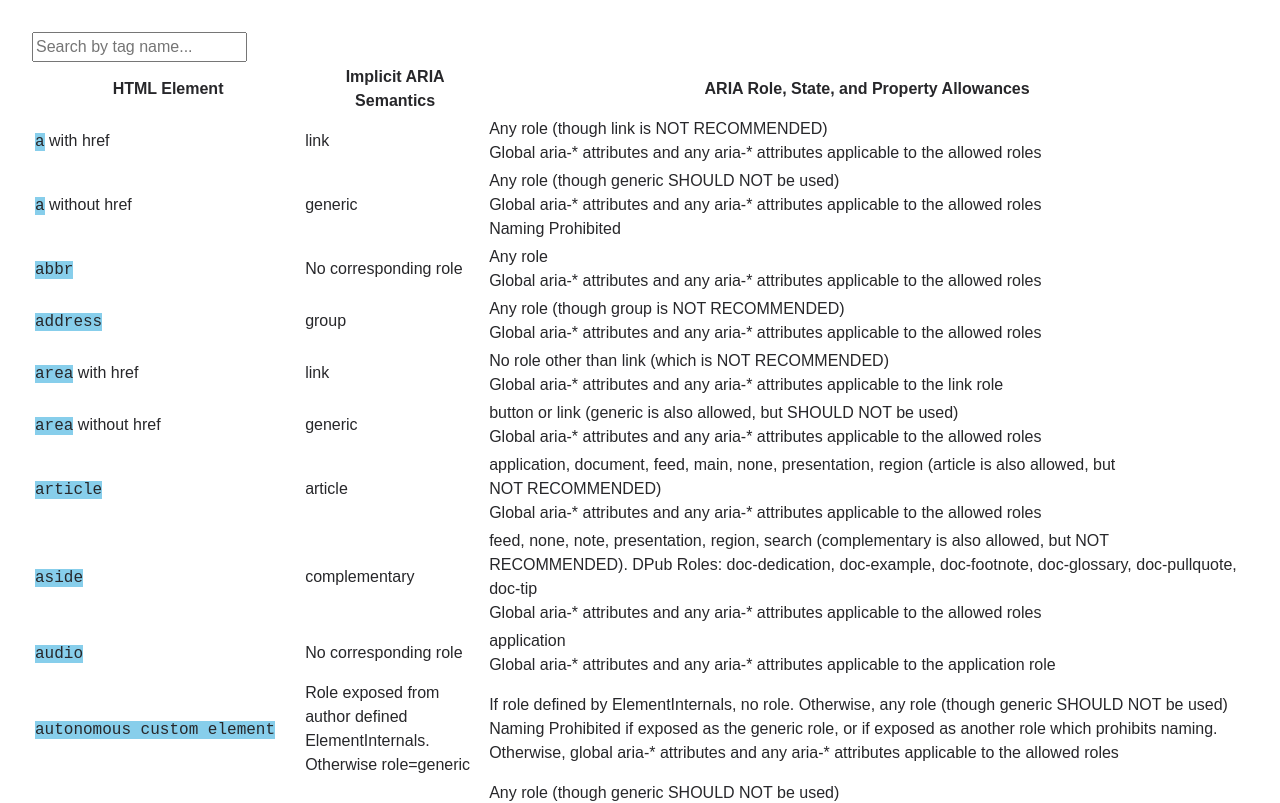
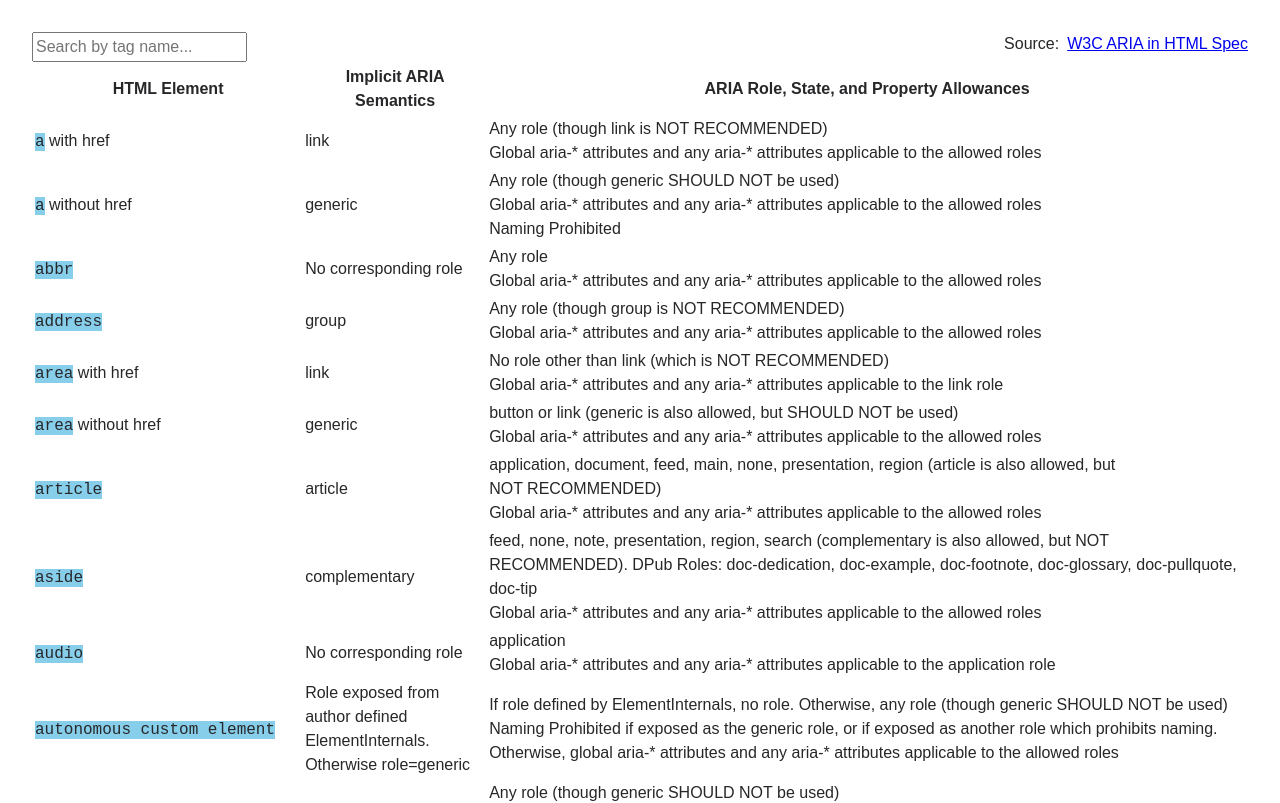
Before and after one commit to latechlogan/role-call, a React (Vite) app: page / in a window 1280 px wide. Shown: the top 803 px of the page. Built offline with nearby package versions, Linux system fonts and the light colour scheme; a web font is replaced by a local one.

Commit message:
chore: add data attribution and links

```diff
--- a/src/App.jsx
+++ b/src/App.jsx
@@ -9,6 +9,7 @@ function App() {
   const filteredData = htmlAriaRoles.filter((item) =>
     item.element.toLowerCase().startsWith(searchTerm.toLowerCase())
   );
+  const resultCount = filteredData.length;
 
   const handleChange = (e) => {
     setSearchTerm(e.target.value);
@@ -16,8 +17,41 @@ function App() {
 
   return (
     <>
-      <SearchBar searchTerm={searchTerm} handleChange={handleChange} />
+      <section className="searchSection">
+        <SearchBar
+          searchTerm={searchTerm}
+          handleChange={handleChange}
+          resultCount={resultCount}
+        />
+        <p>
+          Source:&ensp;
+          <a
+            href="https://www.w3.org/TR/html-aria/"
+            target="_blank"
+            rel="noopener noreferrer"
+          >
+            W3C ARIA in HTML Spec
+          </a>
+        </p>
+      </section>
       <Table data={filteredData} />
+      <footer>
+        <p>
+          Data sourced from the W3C® ARIA in HTML specification. Copyright ©
+          2025 World Wide Web Consortium. W3C® liability, trademark and document
+          use rules apply.
+        </p>
+        <p>
+          Full specification:{" "}
+          <a
+            href="https://www.w3.org/TR/html-aria/"
+            target="_blank"
+            rel="noopener noreferrer"
+          >
+            W3C ARIA in HTML Specification
+          </a>
+        </p>
+      </footer>
     </>
   );
 }
```
